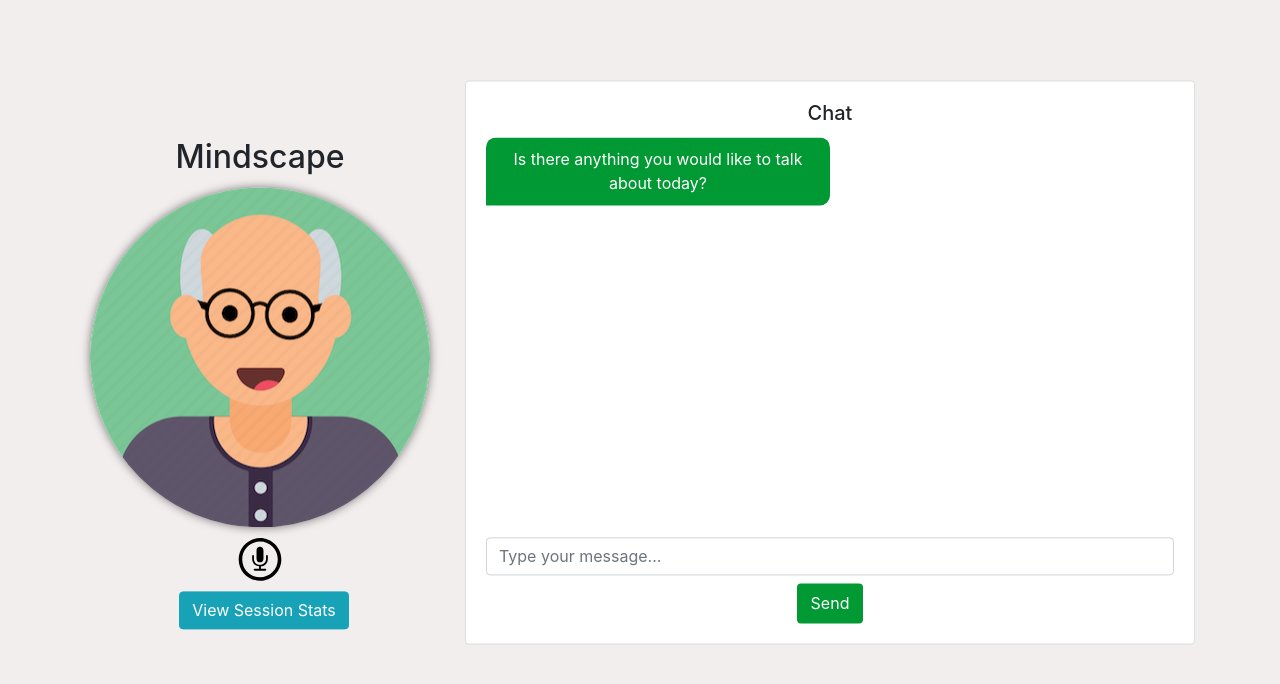
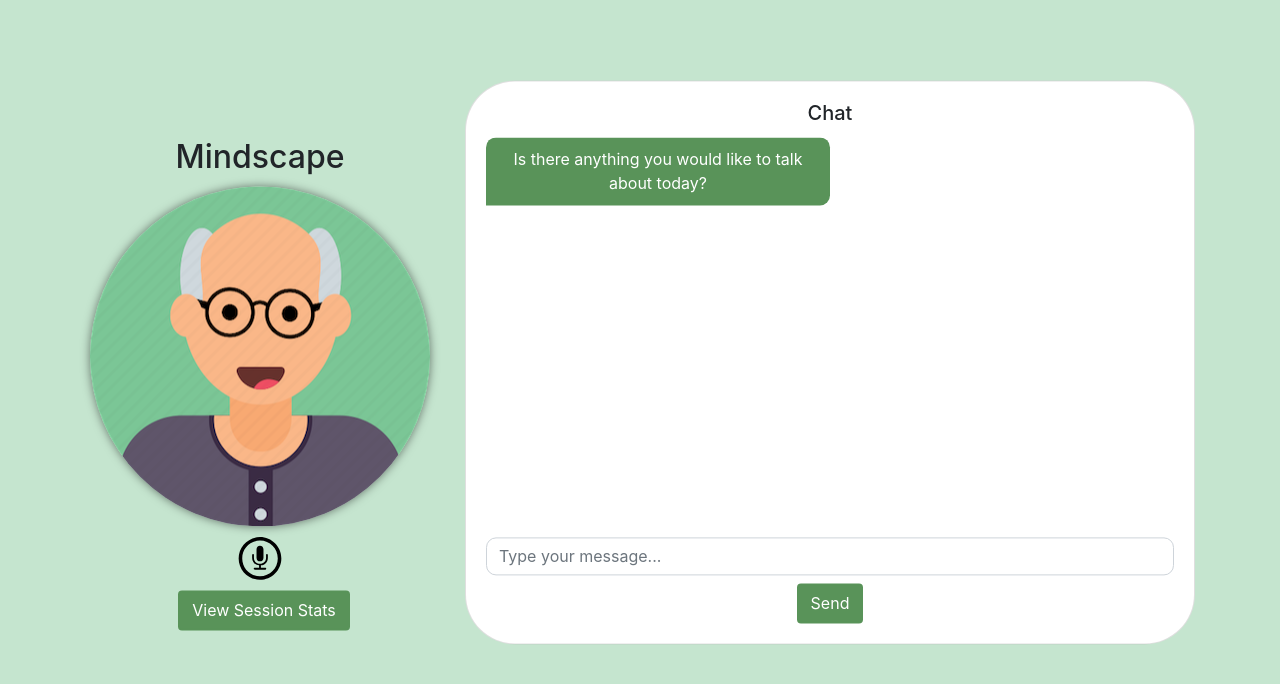
Before and after one commit to mk-sriram/MHacks16, a Flask app: page / in a window 1280 px wide. Shown: the top 684 px of the page. Run offline with Flask 3, Linux system fonts and the light colour scheme; some libraries are stand-ins or nearby versions.

Commit message:
Color Changes

```diff
--- a/static/Wireframe1.css
+++ b/static/Wireframe1.css
@@ -45,7 +45,7 @@
 
 .btn.mic-icon.clicked {
   /* Add your desired styles for the button when it's clicked */
-  background-color: red;
+  background-color: rgb(132, 24, 24);
   /* Change to your preferred color */
   /* You can adjust other styles like border, text color, etc. */
 }
@@ -113,6 +113,9 @@
   justify-content: center;
 }
 
+.card{
+  border-radius: 50px 50px 50px 50px;
+}
 
 .chat-box .chat{
   display: flex;
@@ -133,9 +136,7 @@
   justify-content: flex-end;
   color: #fff;
   border-radius: 10px 10px 10px 0;
-  background: #009933;
-
-
+  background: #599359;
 }
 
 .chat-box .incoming{
@@ -143,7 +144,7 @@
   margin-bottom: 5px;
   color: #fff;
   border-radius: 10px 10px 10px 0;
-  background: #009933;
+  background: #599359;
   padding: 10px;
   white-space: normal;
   max-width: 50%;
@@ -177,10 +178,20 @@
 .btn.btn-primary {
   /* Add your styles for the "Send" button here */
   /* For example: */
-  border: 2px solid #009933;
-  background-color: #009933;
+  border: 2px solid #599359;
+  background-color: #599359;
   color: white;
   /* Add more styles as needed */
+}
+
+.btn.btn-info{
+  border: 2px solid #599359;
+  background-color: #599359;
+  color: white;
+}
+
+.form-control{
+  border-radius: 10px 10px 10px 10px;
 }
 
 
--- a/templates/Wireframe1.html
+++ b/templates/Wireframe1.html
@@ -23,7 +23,7 @@
       left: 0;
       width: 100%;
       height: 100%;
-      background-color: rgba(237, 230, 230, 0.679); /* Adjust the alpha value to control opacity */
+      background-color: rgba(170, 217, 184, 0.679); /* Adjust the alpha value to control opacity */
     }
   </style>
 </head>
```
